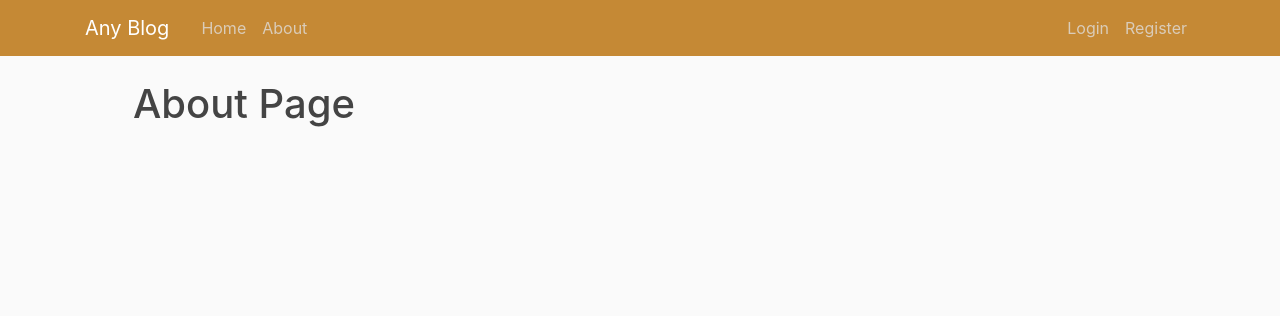
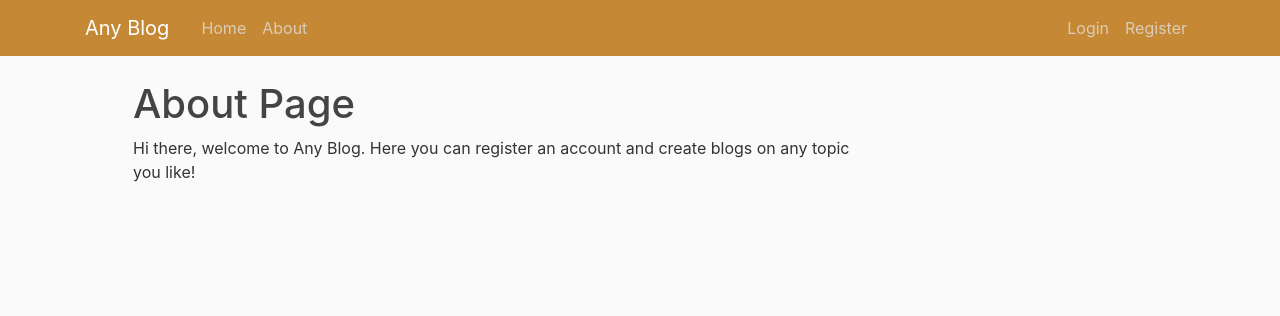
Before and after one commit to carol975/AnyBlog, a Flask app: page /about in a window 1280 px wide. Shown: the top 316 px of the page. Run offline with Flask 2, Linux system fonts and the light colour scheme; some libraries are stand-ins or nearby versions.

Commit message:
update about

```diff
--- a/blog/templates/about.html
+++ b/blog/templates/about.html
@@ -1,4 +1,5 @@
 {% extends "layout.html" %}
 {% block content %}
     <h1>About Page</h1>
+    <p>Hi there, welcome to Any Blog. Here you can register an account and create blogs on any topic you like!</p>
 {% endblock content %}
```
